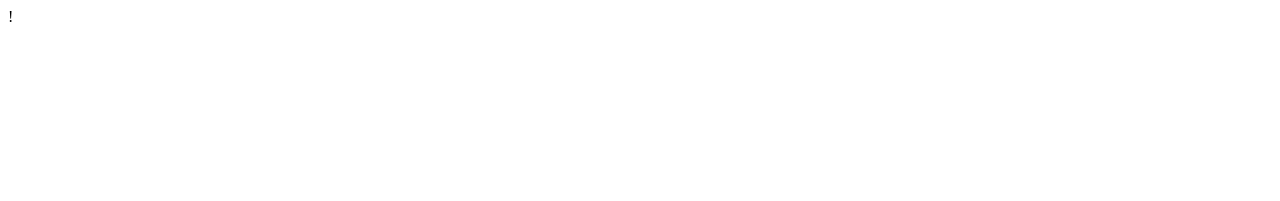
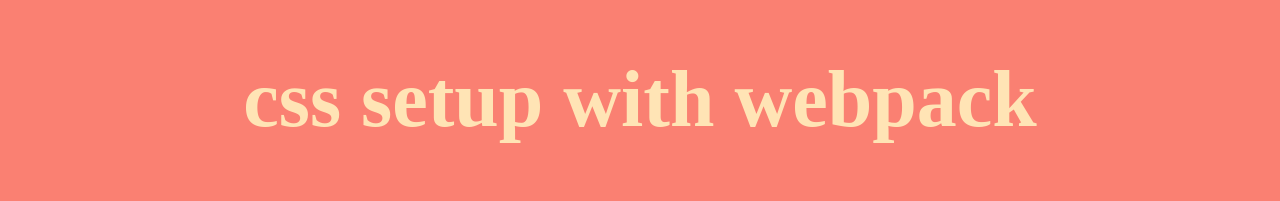
Before and after one commit to telagraphic/webpack-5, a website built with webpack: page dist/index.html in a window 1280 px wide. Built offline with nearby package versions, Linux system fonts and the light colour scheme.

Commit message:
inject css via main.js into page

```diff
--- a/src/getClasses.js
+++ /dev/null
@@ -1,10 +0,0 @@
-import { wizard } from './wizard'
-import { hacker } from './hacker'
-
-function getClasses() {
-  console.log("get classes was called again")
-  console.log(wizard)
-  console.log(hacker)
-}
-
-export default getClasses
--- a/src/hacker.js
+++ /dev/null
@@ -1 +0,0 @@
-export const hacker = "hooferwigi"
--- a/src/index.js
+++ b/src/index.js
@@ -1,8 +1,4 @@
-import getClasses from './getClasses'
+import './styles.scss'
 
-getClasses()
-console.log("hawhoa")
-
-const obj = {a: 'alpha', b: "bravo"}
-const newObj = {...obj, c: "cravo"}
-console.log(newObj)
+const headline = "css setup with webpack"
+document.querySelector('h1').innerText = headline
--- /dev/null
+++ b/src/styles.scss
@@ -0,0 +1,18 @@
+$background: salmon;
+$text: moccasin;
+
+
+:root {
+  --mainBg: salmon;
+}
+
+
+body {
+  background-color: var(--mainBg);
+  color: $text;
+}
+
+h1 {
+  text-align: center;
+  font-size: 5rem;
+}
--- a/src/wizard.js
+++ /dev/null
@@ -1 +0,0 @@
-export const wizard = "hootanani"
--- a/webpack.config.js
+++ b/webpack.config.js
@@ -1,9 +1,7 @@
 const path = require('path')
 
-const mode = process.env.NODE_ENV === 'production' ? 'production' : 'development'
-
 module.exports = {
-  mode: mode,
+  // mode: mode,
   module: {
     rules: [
       {
@@ -12,13 +10,17 @@
         use: {
           loader: 'babel-loader'
         }
+      },
+      {
+        test: /\.(sc|c)ss$/i,
+        use: ['style-loader','css-loader', 'sass-loader']
       }
     ]
   },
   devtool: "source-map",
   devServer: {
     static: {
-      directory: './distx'
+      directory: './dist'
     }
   }
 }
```
Also changed, not shown: package.json (+7 -2 lines), dist/index.html, dist/main.js, 2 other files.
